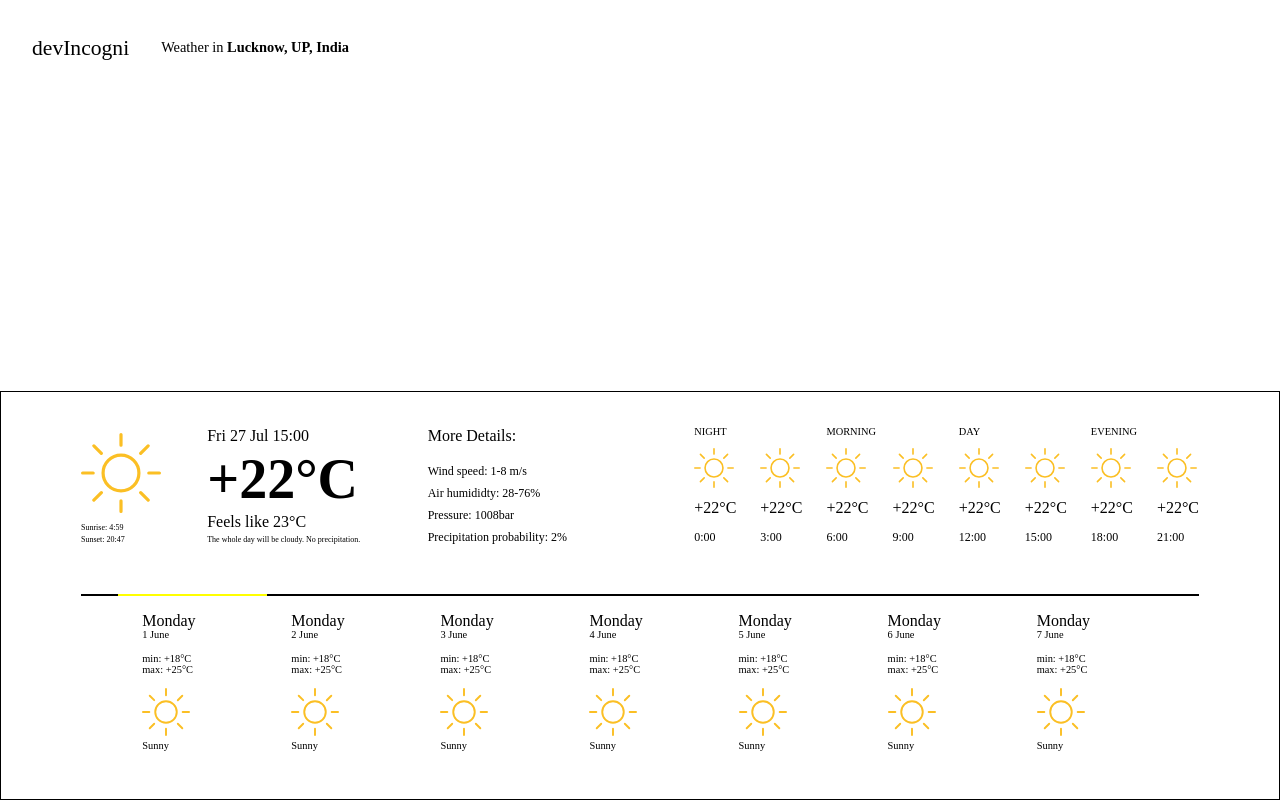
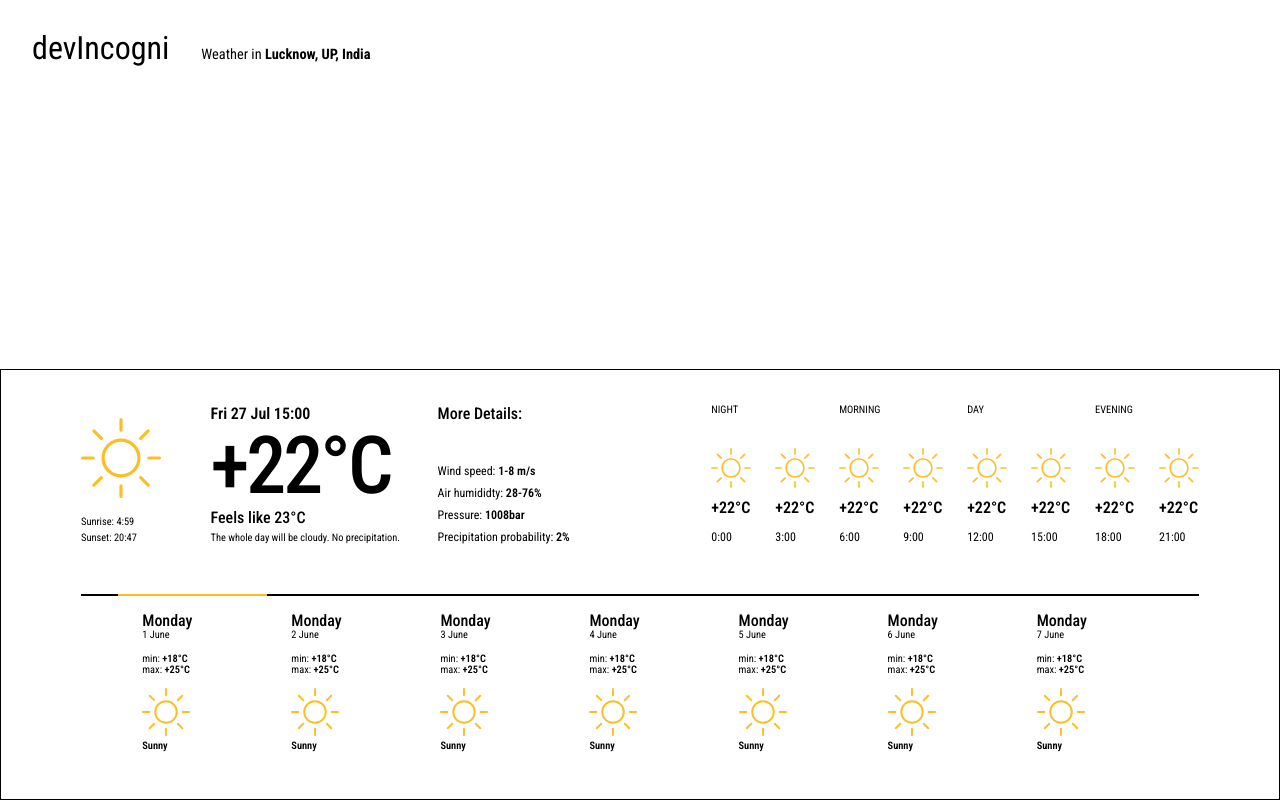
Before and after one commit to devIncogni/weather, a website built with webpack: page src/template.htm in a window 1280 px wide. Built offline with nearby package versions, Linux system fonts and the light colour scheme.

Commit message:
Did some styling

```diff
--- a/src/header-style.css
+++ b/src/header-style.css
@@ -1,8 +1,9 @@
 #header {
     display: flex;
     gap: 2rem;
-    align-items: center;
+    align-items: baseline;
 
+    line-height: 1;
     padding: 2rem;
 
     font-size: 0.9rem;
@@ -11,10 +12,10 @@
 }
 
 #logo {
-    font-size: 1.35rem;
+    font-size: 2rem;
 }
 
 #address {
     font-weight: bolder;
-
+    cursor: pointer;
 }
--- a/src/seven-day-forecast-style.css
+++ b/src/seven-day-forecast-style.css
@@ -12,9 +12,6 @@
 }
 
 .day {
-    /* align-self: center;
-    justify-self: center; */
-
     padding: 0 0 0 1.5rem;
 
     grid-row: 2/3;
@@ -64,18 +61,31 @@
     grid-row: 1/2;
     grid-column: 2/3;
     z-index: 1;
-    border: 1px solid yellow;
+    border: 1px solid #fbbf24;
 }
 
 .week-day {
     font-size: 1rem;
+    font-weight: 500;
 }
+
 .day-date, .min-max-temp, .icon-condition {
     display: flex;
     flex-direction: column;
 
     line-height: 1.1;
 }
+
+.min .seven-days-min-max-data,
+.max .seven-days-min-max-data {
+    font-weight: 600;
+}
+
+
 .icon-condition {
     gap: 0.25rem;
 }
+
+.icon-condition .condition {
+    font-weight: 600;
+}
--- a/src/styles.css
+++ b/src/styles.css
@@ -1,9 +1,13 @@
+@import url('https://fonts.googleapis.com/css2?family=Roboto+Condensed:ital,wght@0,100..900;1,100..900&display=swap');
+
 body {
     height: 100vh;
     max-height: 100vh;
     display: flex;
     flex-direction: column;
     justify-content: space-between;
+
+    font-family: "Roboto Condensed", sans-serif;
     /*
     background: url("./cloudy-weather.jpg");
     background-size: 0%;
--- a/src/template.htm
+++ b/src/template.htm
@@ -34,10 +34,22 @@
             </div>
             <div class="more-details">
                 <div class="title">More Details:</div>
-                <div class="wind-speed">Wind speed: 1-8 m/s</div>
-                <div class="humididty">Air humididty: 28-76%</div>
-                <div class="pressure">Pressure: 1008bar</div>
-                <div class="precipitation">Precipitation probability: 2%</div>
+                <div class="wind-speed">
+                    <span class="more-details-titles">Wind speed: </span>
+                    <span class="more-details-data">1-8 m/s</span>
+                </div>
+                <div class="humididty">
+                    <span class="more-details-titles">Air humididty: </span>
+                    <span class="more-details-data">28-76%</span>
+                </div>
+                <div class="pressure">
+                    <span class="more-details-titles">Pressure: </span>
+                    <span class="more-details-data">1008bar</span>
+                </div>
+                <div class="precipitation">
+                    <span class="more-details-titles">Precipitation probability: </span>
+                    <span class="more-details-data">2%</span>
+                </div>
             </div>
             <div class="hour-to-hour">
                 <p class="time-description night">NIGHT</p>
@@ -114,8 +126,8 @@
                     <div class="date">1 June</div>
                 </div>
                 <div class="min-max-temp">
-                    <p class="min">min: +18°C</p>
-                    <p class="max">max: +25°C</p>
+                    <p class="min">min: <span class="seven-days-min-max-data">+18°C</span></p>
+                    <p class="max">max: <span class="seven-days-min-max-data">+25°C</span></p>
                 </div>
                 <div class="icon-condition">
                     <img src="./clear-day.svg" alt="">
@@ -128,8 +140,8 @@
                     <div class="date">2 June</div>
                 </div>
                 <div class="min-max-temp">
-                    <p class="min">min: +18°C</p>
-                    <p class="max">max: +25°C</p>
+                    <p class="min">min: <span class="seven-days-min-max-data">+18°C</span></p>
+                    <p class="max">max: <span class="seven-days-min-max-data">+25°C</span></p>
                 </div>
                 <div class="icon-condition">
                     <img src="./clear-day.svg" alt="">
@@ -142,8 +154,8 @@
                     <div class="date">3 June</div>
                 </div>
                 <div class="min-max-temp">
-                    <p class="min">min: +18°C</p>
-                    <p class="max">max: +25°C</p>
+                    <p class="min">min: <span class="seven-days-min-max-data">+18°C</span></p>
+                    <p class="max">max: <span class="seven-days-min-max-data">+25°C</span></p>
                 </div>
                 <div class="icon-condition">
                     <img src="./clear-day.svg" alt="">
@@ -156,8 +168,8 @@
                     <div class="date">4 June</div>
                 </div>
                 <div class="min-max-temp">
-                    <p class="min">min: +18°C</p>
-                    <p class="max">max: +25°C</p>
+                    <p class="min">min: <span class="seven-days-min-max-data">+18°C</span></p>
+                    <p class="max">max: <span class="seven-days-min-max-data">+25°C</span></p>
                 </div>
                 <div class="icon-condition">
                     <img src="./clear-day.svg" alt="">
@@ -170,8 +182,8 @@
                     <div class="date">5 June</div>
                 </div>
                 <div class="min-max-temp">
-                    <p class="min">min: +18°C</p>
-                    <p class="max">max: +25°C</p>
+                    <p class="min">min: <span class="seven-days-min-max-data">+18°C</span></p>
+                    <p class="max">max: <span class="seven-days-min-max-data">+25°C</span></p>
                 </div>
                 <div class="icon-condition">
                     <img src="./clear-day.svg" alt="">
@@ -184,8 +196,8 @@
                     <div class="date">6 June</div>
                 </div>
                 <div class="min-max-temp">
-                    <p class="min">min: +18°C</p>
-                    <p class="max">max: +25°C</p>
+                    <p class="min">min: <span class="seven-days-min-max-data">+18°C</span></p>
+                    <p class="max">max: <span class="seven-days-min-max-data">+25°C</span></p>
                 </div>
                 <div class="icon-condition">
                     <img src="./clear-day.svg" alt="">
@@ -198,8 +210,8 @@
                     <div class="date">7 June</div>
                 </div>
                 <div class="min-max-temp">
-                    <p class="min">min: +18°C</p>
-                    <p class="max">max: +25°C</p>
+                    <p class="min">min: <span class="seven-days-min-max-data">+18°C</span></p>
+                    <p class="max">max: <span class="seven-days-min-max-data">+25°C</span></p>
                 </div>
                 <div class="icon-condition">
                     <img src="./clear-day.svg" alt="">
--- a/src/today-forecast-style.css
+++ b/src/today-forecast-style.css
@@ -26,7 +26,7 @@
 .sunrise,
 .sunset {
     /* grid-row: 3/4; */
-    font-size: 0.5rem;
+    font-size: 0.65rem;
 }
 
 /* #endregion Icon and sunrise sunset styles */
@@ -39,10 +39,15 @@
     justify-content: flex-end;
 }
 
+.current-temperature .date-time {
+    font-weight: 600;
+}
+
 .temperature {
-    font-size: 3.5rem;
+    font-size: 5rem;
+    letter-spacing: -3px;
     /* color: yellow; */
-    font-weight: bold;
+    font-weight: 500;
     flex: 1;
     display: flex;
     align-items: center;
@@ -52,10 +57,11 @@
 
 .feels-like {
     /* font-size: 0.75rem; */
+    font-weight: 500;
 }
 
 .description {
-    font-size: 0.5rem;
+    font-size: 0.65rem;
 }
 
 /* #endregion Current temperature styles */
@@ -73,6 +79,11 @@
     font-size: 1rem;
     /* margin-bottom: 1rem; */
     flex: 1;
+    font-weight: 500;
+}
+
+.more-details .more-details-data {
+    font-weight: 600;
 }
 
 /* #endregion More details styles */
@@ -125,4 +136,8 @@
     font-size: 0.75rem;
 }
 
+.day-avg-temperature {
+    font-weight: 600;
+}
+
 /* #endregion Hour to hour styles */
```
